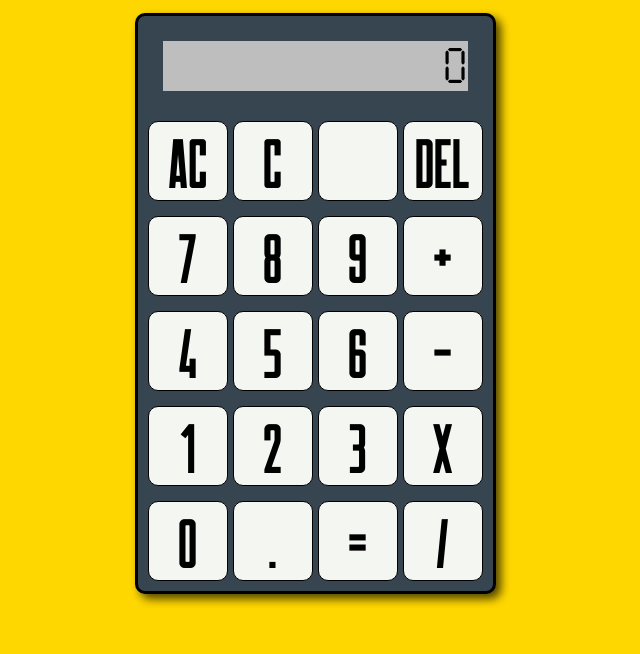
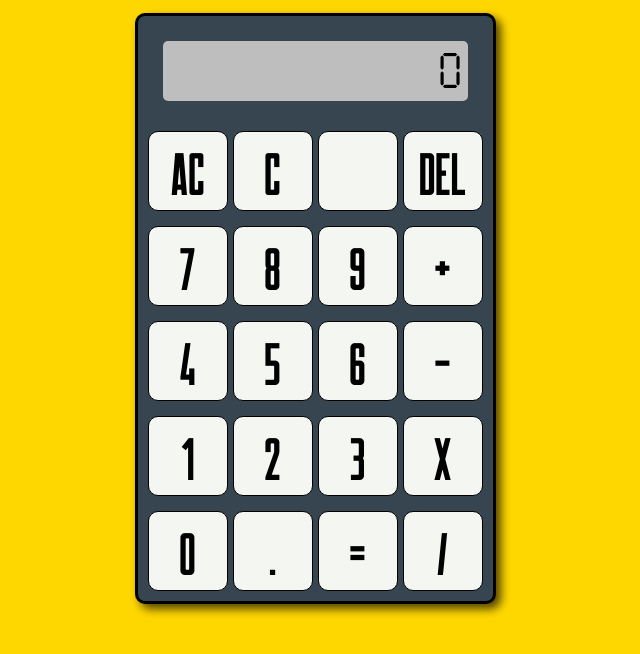
Before and after one commit to sMouaad/calculator, a plain HTML site: page index.html in a window 1280 px wide. Shown: the whole page, without its empty margins (325-965 px from the left). Drawn offline with Linux system fonts and the light colour scheme.

Commit message:
Increase padding to result & Decrease font-size

```diff
--- a/assets/styles.css
+++ b/assets/styles.css
@@ -32,7 +32,7 @@ body{
     align-items: center;
 }
 button{
-    font-size: 70px;
+    font-size: 60px;
     border:solid 1px black;
     border-radius: 10px;
     height:80px;
@@ -50,6 +50,8 @@ button{
     font-size: 50px;
     font-family: segment;
     background-color: rgb(190, 190, 190);
+    border-radius: 5px;
+    padding:5px;
 }
 .result-container{
     padding:20px;
```
